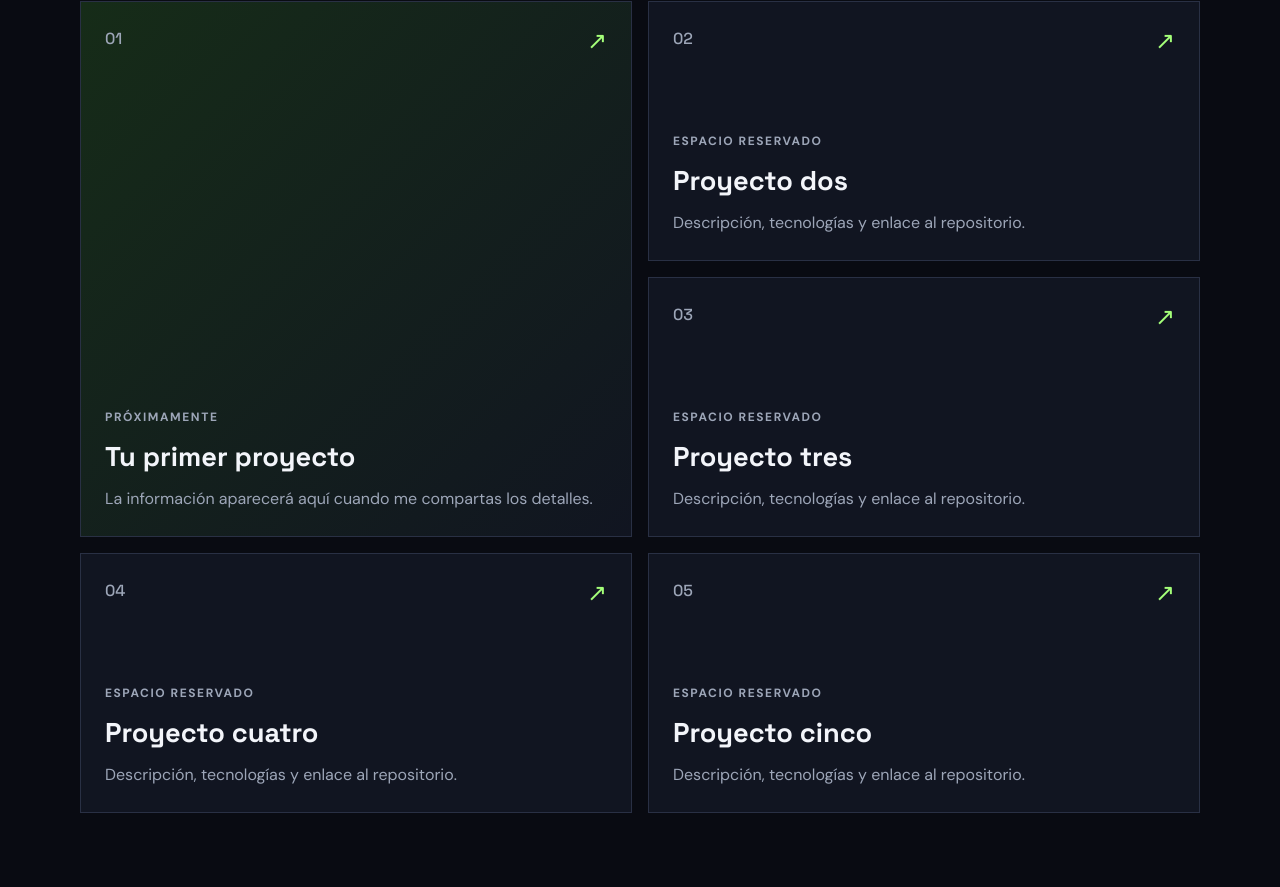
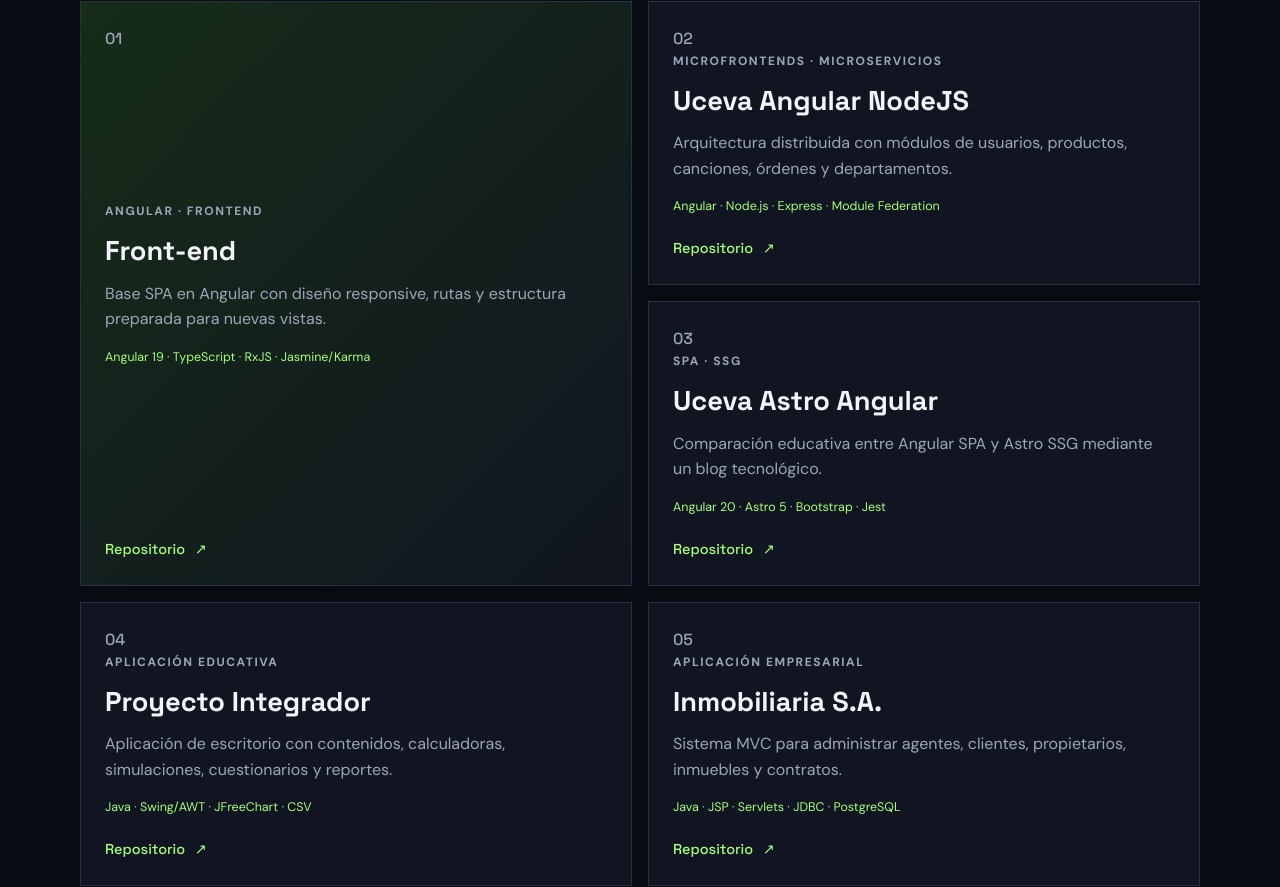
Before and after one commit to Santiago-Ospina-Gonzalez/portfolio, an Angular app: page / in a window 1280 px wide. Shown: the part 1894-2781 px from the top of the page. Built offline with nearby package versions, Linux system fonts and the light colour scheme.

Commit message:
feat: agregar proyectos al portafolio

```diff
--- a/src/app/app.html
+++ b/src/app/app.html
@@ -70,47 +70,52 @@
           <article class="project-card project-card-featured">
             <span class="project-number">01</span>
             <div>
-              <p class="project-status">Próximamente</p>
-              <h3>Tu primer proyecto</h3>
-              <p>La información aparecerá aquí cuando me compartas los detalles.</p>
+              <p class="project-status">Angular · Frontend</p>
+              <h3>Front-end</h3>
+              <p>Base SPA en Angular con diseño responsive, rutas y estructura preparada para nuevas vistas.</p>
+              <p class="project-tech">Angular 19 · TypeScript · RxJS · Jasmine/Karma</p>
             </div>
-            <span class="project-arrow">↗</span>
+            <a class="project-link" href="https://github.com/Santiago-Ospina-Gonzalez/Front-end" target="_blank" rel="noreferrer">Repositorio <span>↗</span></a>
           </article>
           <article class="project-card">
             <span class="project-number">02</span>
             <div>
-              <p class="project-status">Espacio reservado</p>
-              <h3>Proyecto dos</h3>
-              <p>Descripción, tecnologías y enlace al repositorio.</p>
+              <p class="project-status">Microfrontends · Microservicios</p>
+              <h3>Uceva Angular NodeJS</h3>
+              <p>Arquitectura distribuida con módulos de usuarios, productos, canciones, órdenes y departamentos.</p>
+              <p class="project-tech">Angular · Node.js · Express · Module Federation</p>
             </div>
-            <span class="project-arrow">↗</span>
+            <a class="project-link" href="https://github.com/Santiago-Ospina-Gonzalez/Uceva-Angular-NodeJS-Taller-Microfrontends-Microservices-Taller" target="_blank" rel="noreferrer">Repositorio <span>↗</span></a>
           </article>
           <article class="project-card">
             <span class="project-number">03</span>
             <div>
-              <p class="project-status">Espacio reservado</p>
-              <h3>Proyecto tres</h3>
-              <p>Descripción, tecnologías y enlace al repositorio.</p>
+              <p class="project-status">SPA · SSG</p>
+              <h3>Uceva Astro Angular</h3>
+              <p>Comparación educativa entre Angular SPA y Astro SSG mediante un blog tecnológico.</p>
+              <p class="project-tech">Angular 20 · Astro 5 · Bootstrap · Jest</p>
             </div>
-            <span class="project-arrow">↗</span>
+            <a class="project-link" href="https://github.com/Santiago-Ospina-Gonzalez/Uceva-Astro-Angular-SSG-SPA-Taller" target="_blank" rel="noreferrer">Repositorio <span>↗</span></a>
           </article>
           <article class="project-card">
             <span class="project-number">04</span>
             <div>
-              <p class="project-status">Espacio reservado</p>
-              <h3>Proyecto cuatro</h3>
-              <p>Descripción, tecnologías y enlace al repositorio.</p>
+              <p class="project-status">Aplicación educativa</p>
+              <h3>Proyecto Integrador</h3>
+              <p>Aplicación de escritorio con contenidos, calculadoras, simulaciones, cuestionarios y reportes.</p>
+              <p class="project-tech">Java · Swing/AWT · JFreeChart · CSV</p>
             </div>
-            <span class="project-arrow">↗</span>
+            <a class="project-link" href="https://github.com/SantiagoOspina155/Proyecto" target="_blank" rel="noreferrer">Repositorio <span>↗</span></a>
           </article>
           <article class="project-card">
             <span class="project-number">05</span>
             <div>
-              <p class="project-status">Espacio reservado</p>
-              <h3>Proyecto cinco</h3>
-              <p>Descripción, tecnologías y enlace al repositorio.</p>
+              <p class="project-status">Aplicación empresarial</p>
+              <h3>Inmobiliaria S.A.</h3>
+              <p>Sistema MVC para administrar agentes, clientes, propietarios, inmuebles y contratos.</p>
+              <p class="project-tech">Java · JSP · Servlets · JDBC · PostgreSQL</p>
             </div>
-            <span class="project-arrow">↗</span>
+            <a class="project-link" href="https://github.com/Santiago-Ospina-Gonzalez/inmobiliariaSA" target="_blank" rel="noreferrer">Repositorio <span>↗</span></a>
           </article>
         </div>
       </section>
--- a/src/styles.css
+++ b/src/styles.css
@@ -302,8 +302,32 @@ h3 {
   margin: 0;
 }
 
+.project-tech {
+  color: var(--accent) !important;
+  font-size: 0.78rem;
+  margin-top: 16px !important;
+}
+
 .project-status {
   margin: 0;
+}
+
+.project-link {
+  color: var(--accent);
+  display: inline-block;
+  font-family: "Space Grotesk", sans-serif;
+  font-size: 0.9rem;
+  margin-top: 20px;
+}
+
+.project-link span {
+  display: inline-block;
+  margin-left: 6px;
+  transition: transform 0.2s ease;
+}
+
+.project-link:hover span {
+  transform: translate(3px, -3px);
 }
 
 .project-arrow {
```
